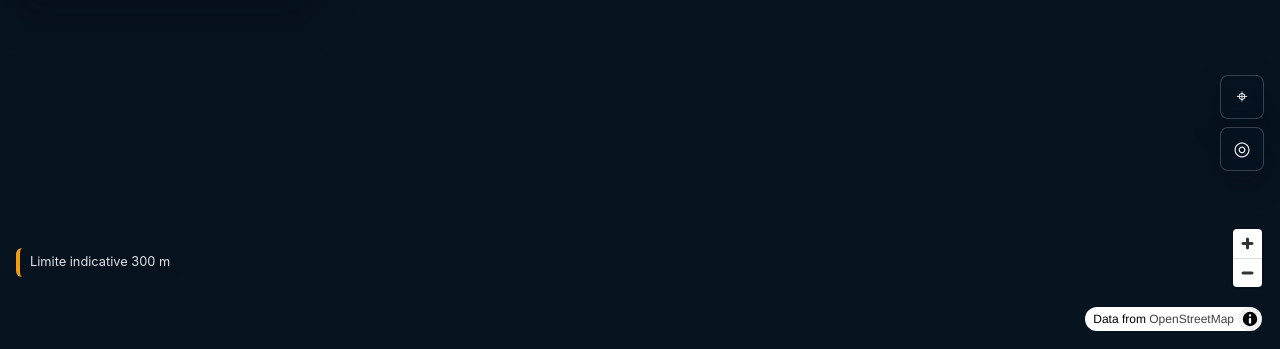
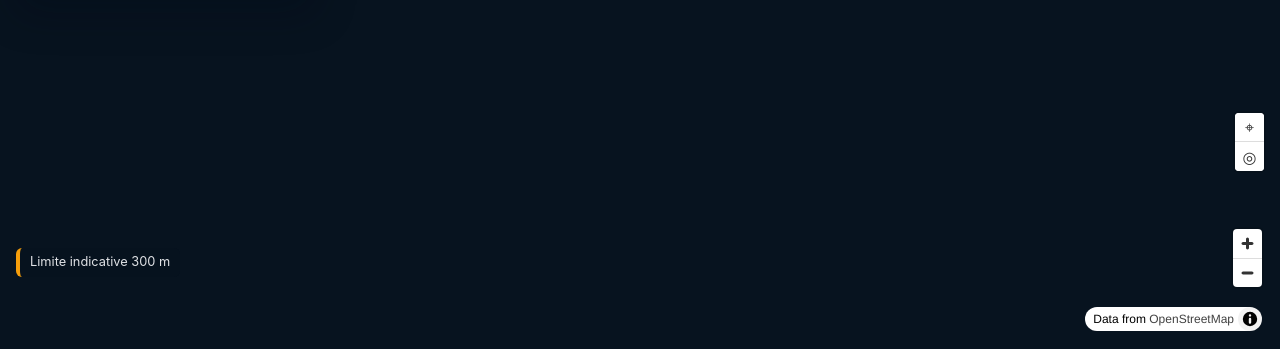
Before and after one commit to Dforero88/Lemanus-Wave, a website built with Vite: page index.html in a window 1280 px wide. Shown: the part 451-800 px from the top of the page. Built offline with nearby package versions, Linux system fonts and the light colour scheme; no server answers.

Commit message:
Align GPS controls with map controls

```diff
--- a/src/styles.css
+++ b/src/styles.css
@@ -227,27 +227,36 @@ button {
   right: calc(16px + env(safe-area-inset-right));
   bottom: calc(178px + env(safe-area-inset-bottom));
   z-index: 10;
-  display: grid;
-  gap: 8px;
+  overflow: hidden;
+  border-radius: 4px;
+  background: #ffffff;
+  box-shadow: 0 0 0 2px rgba(0, 0, 0, 0.1);
 }
 
 .gps-map-button {
-  width: 44px;
-  height: 44px;
-  border: 1px solid rgba(226, 232, 240, 0.22);
-  border-radius: 8px;
-  color: #f8fafc;
-  background: rgba(7, 19, 31, 0.84);
-  box-shadow: 0 12px 30px rgba(2, 6, 23, 0.24);
-  backdrop-filter: blur(12px);
-  font-size: 1.22rem;
+  display: block;
+  width: 29px;
+  height: 29px;
+  border: 0;
+  border-bottom: 1px solid #ddd;
+  border-radius: 0;
+  color: #333333;
+  background: #ffffff;
+  font-size: 1rem;
   line-height: 1;
 }
 
+.gps-map-button:last-child {
+  border-bottom: 0;
+}
+
+.gps-map-button:hover {
+  background: #f2f2f2;
+}
+
 .gps-map-button.is-active {
-  color: #07131f;
-  border-color: rgba(125, 211, 252, 0.9);
-  background: #7dd3fc;
+  color: #0369a1;
+  background: #e0f2fe;
 }
 
 .map-legend {
```
